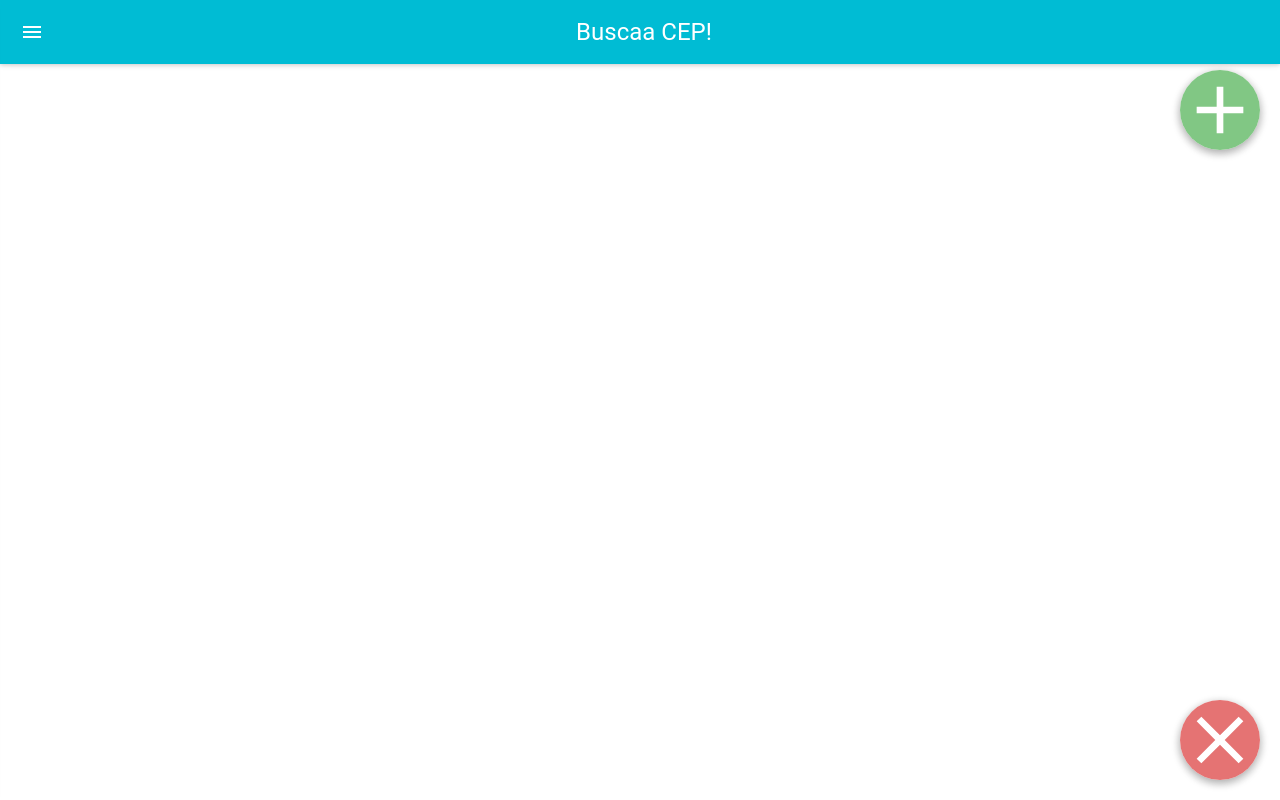
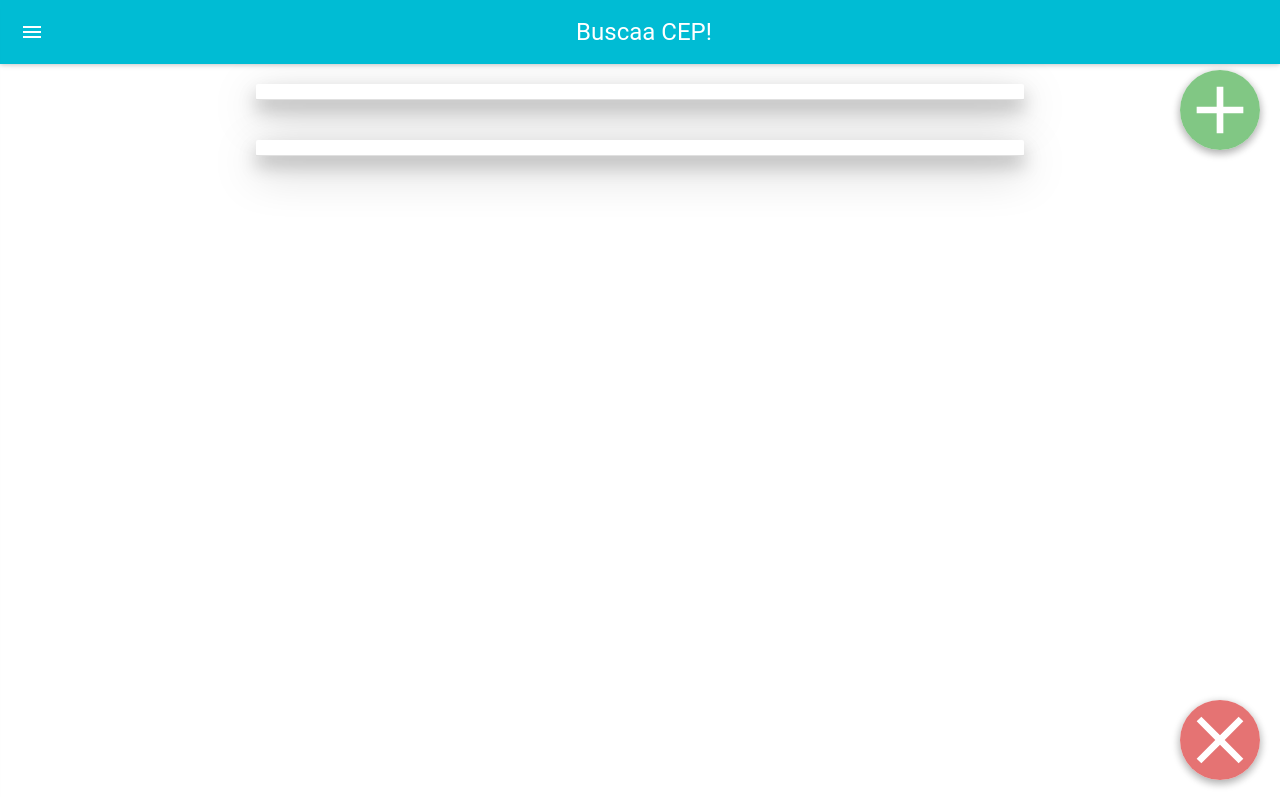
Before and after one commit to Ryuuki941/buscadorDeCEP, a React (Create React App) app: page / in a window 1280 px wide. Built offline with nearby package versions, Linux system fonts and the light colour scheme; what react-tap-event-plugin would draw is missing.

Commit message:
remove now works

```diff
--- a/src/App.js
+++ b/src/App.js
@@ -3,6 +3,7 @@ import logo from './logo.svg';
 import './App.css';
 import Header from './components/Header/Header'
 import Buttons from './components/Buttons/Buttons'
+import Content from './components/Content/Content'
 
 class App extends Component {
   constructor(props) {
@@ -12,12 +13,19 @@ class App extends Component {
         inputCep: '',
         enderecos: [],
         cep:'',
-        rua: '',
-        bairro: '',
-        cidade: '',
-        uf: '',
+       // realTime
     };
 }
+
+onChange = ev => {
+  ev.preventDefault();
+
+  const state = Object.assign({}, this.state);
+  state[ev.target.name] = ev.target.value;
+  this.setState(state);
+
+};
+
   render() {
     const { enderecos, inputCep } = this.state;
     return (
@@ -29,7 +37,13 @@ class App extends Component {
           onChange={this.onChange}
           addEnd={this.addEnd}
           delEnd={this.delEnd}
-      />
+          // realTime={this.realTime}
+      />{console.log("estou no app1")}
+      <Content
+         enderecos={['enderecos', 'oi', 'cale']}
+         onChange={this.onChange}
+        //  realTime={this.realTime}
+         /> {console.log("estou no app")}
       </div>
     );
   }
--- a/src/components/Buttons/Buttons.jsx
+++ b/src/components/Buttons/Buttons.jsx
@@ -49,6 +49,7 @@ const customContentStyle = {
     open: false,
     CEP: '',
     enderecos:[],
+    realTime: true
   };
 
   conectar = () => {
@@ -71,14 +72,14 @@ const customContentStyle = {
                   alert("CEP inválido");
               }else{
               const endereco = 'Endereco: ' + rua + ', ' + bairro + ', ' + cidade +'. CEP: ' + CEP;
-            //   console.log(endereco);
+              console.log(endereco);
               enderecos.push(endereco)
               this.state.enderecos = enderecos
             //   console.log('okay');
 
-            //   for(var i = 0; i < enderecos.length; i++){
-            //     console.log(i + " = " + enderecos[i]);
-            // }
+               for(var i = 0; i < enderecos.length; i++){
+                 console.log(i + " = " + enderecos[i]);
+             }
 
           }
           }
@@ -97,15 +98,18 @@ const customContentStyle = {
   handleCloseSearch = () => {
     this.setState({open: false});
     console.log(this.state.CEP)
-    this.conectar();// retornando promisse
-
-     // alert( typeof(resultadoEndereco))
-
-    //connect(this.state.CEP)
+    this.conectar();
     this.setState({CEP: ''})
+    this.setState({realTime: true})
 
   };
   handleCloseNormal = () => {
+    this.setState({open: false});
+  };
+
+  handleDelete = () => {
+    const enderecos = this.state.enderecos.slice();
+    this.setState({ enderecos: [] });
     this.setState({open: false});
   };
 
@@ -166,6 +170,7 @@ const customContentStyle = {
         <FloatingActionButton
             id="delete"
             style={style2}
+            onClick={this.handleDelete}
             backgroundColor= {red300}
             iconStyle={ myStyle2 }
         >
--- /dev/null
+++ b/src/components/Content/Content.jsx
@@ -0,0 +1,57 @@
+import React, { Component } from 'react';
+import {List, ListItem} from 'material-ui/List';
+import ContentInbox from 'material-ui/svg-icons/content/inbox';
+import ActionGrade from 'material-ui/svg-icons/action/grade';
+import ContentSend from 'material-ui/svg-icons/content/send';
+import ContentDrafts from 'material-ui/svg-icons/content/drafts';
+import Divider from 'material-ui/Divider';
+import ActionInfo from 'material-ui/svg-icons/action/info';
+import Paper from 'material-ui/Paper';
+
+const style = {
+    width: '60%',
+    margin: 20,
+    textAlign: 'center',
+    display: 'inline-block',
+  };
+
+    const Content = props => {
+      const {enderecos, realTime} = props;
+        return(
+            <Paper style={style} zDepth={4}>
+                <List>
+                {console.log(enderecos)}
+                {console.log(typeof(enderecos))}
+                </List>
+                <Divider />
+            </Paper>
+        );
+    }
+
+//   class Content extends Component {
+//     constructor(props) {
+//         super(props);
+//         this.enderecos = {open: false};
+//       }
+
+//     render(){
+//         return(
+//             <Paper style={style} zDepth={4}>
+//                 <List>
+//                 {enderecos.map((endereco, index) => (
+//                 <p  className="item" key={index}>{endereco.toString()}</p>))}
+//                 {/* <ListItem primaryText="Inbox" leftIcon={<ContentInbox />} /> */}
+//                 </List>
+//                 <Divider />
+//             </Paper>
+//         );
+//     }
+// }
+export default Content;
+
+
+
+
+{/* <div className="table-striped lista">
+                    {enderecos.map((endereco, index) => (<p className="item" key={index}>{endereco.toString()}</p>))}
+                </div> */}
--- a/src/components/Header/Header.jsx
+++ b/src/components/Header/Header.jsx
@@ -1,10 +1,13 @@
 import AppBar from 'material-ui/AppBar';
 import React, { Component } from 'react';
 import Drawer from 'material-ui/Drawer';
+import Content from '../Content/Content'
 import MenuItem from 'material-ui/MenuItem';
 import RaisedButton from 'material-ui/RaisedButton';
 import injectTapEventPlugin from 'react-tap-event-plugin';
 injectTapEventPlugin();
+
+
 
 
 const style = {
@@ -33,7 +36,9 @@ class Header extends Component{
             >
               <MenuItem onClick={this.handleClose}>Menu Item</MenuItem>
               <MenuItem onClick={this.handleClose}>Menu Item 2</MenuItem>
+
             </Drawer>
+            <Content enderecos = {['OI', 'hey']}/>
 
           </div>
         );
```
